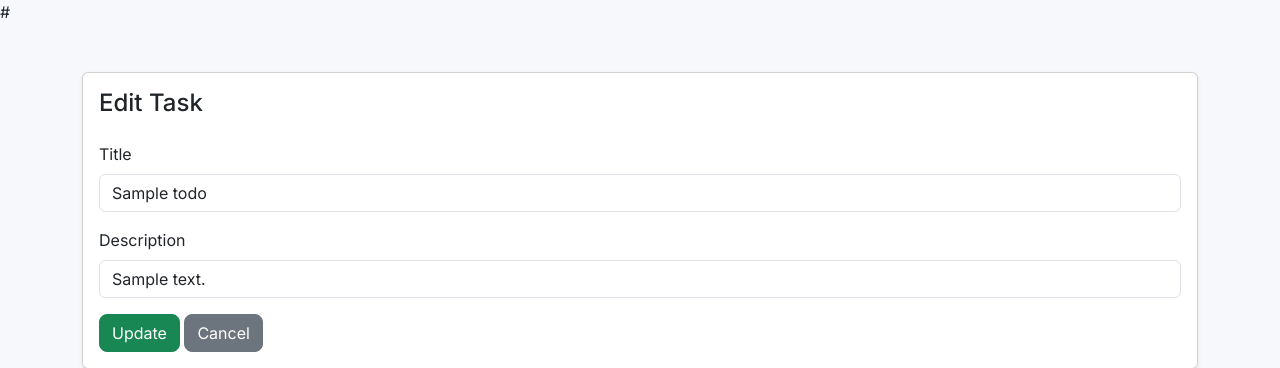
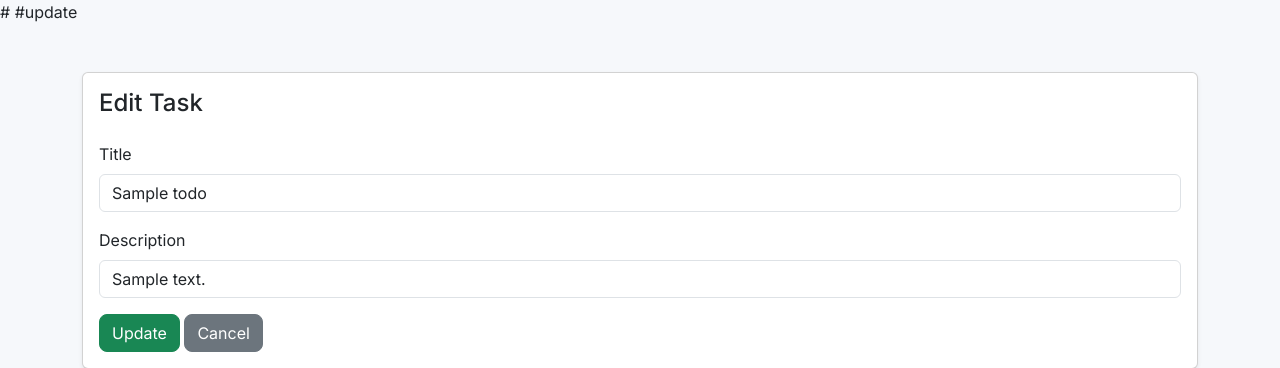
Before and after one commit to Agnish77/TodoApp, a Flask app: template templates/update.html in a window 1280 px wide. Shown: the top 368 px of the page. Run offline with Flask 3, Linux system fonts and the light colour scheme; the template is opened without the code that fills it: values that come from a table or form of the project are taken from there, others are empty; tables that the repository leaves empty hold one stand-in row (values such as "Sample post").

Commit message:
Add update header to update.html

```diff
--- a/templates/update.html
+++ b/templates/update.html
@@ -1,7 +1,7 @@
 {% extends "base.html" %}
 
 {% block body %}
-
+#update
 <div class="container my-5">
 
 <div class="card shadow-sm">
```
